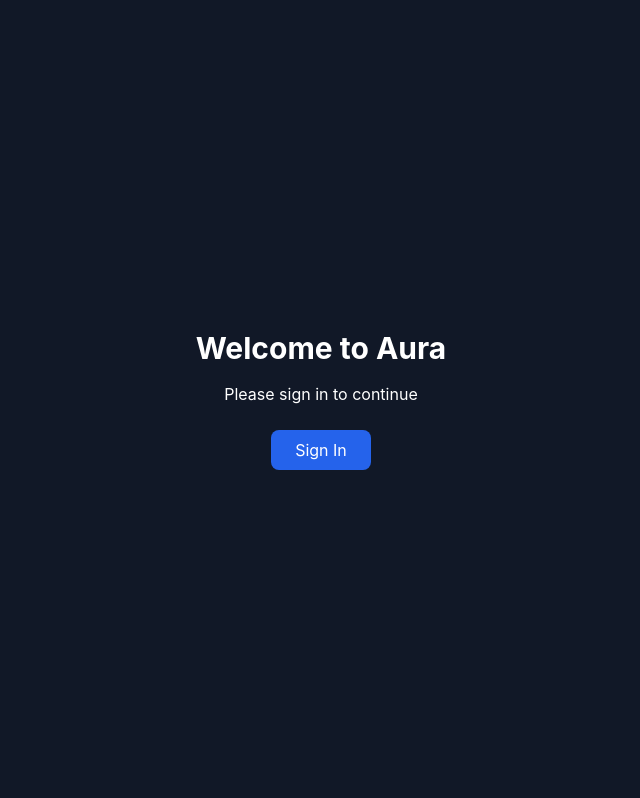
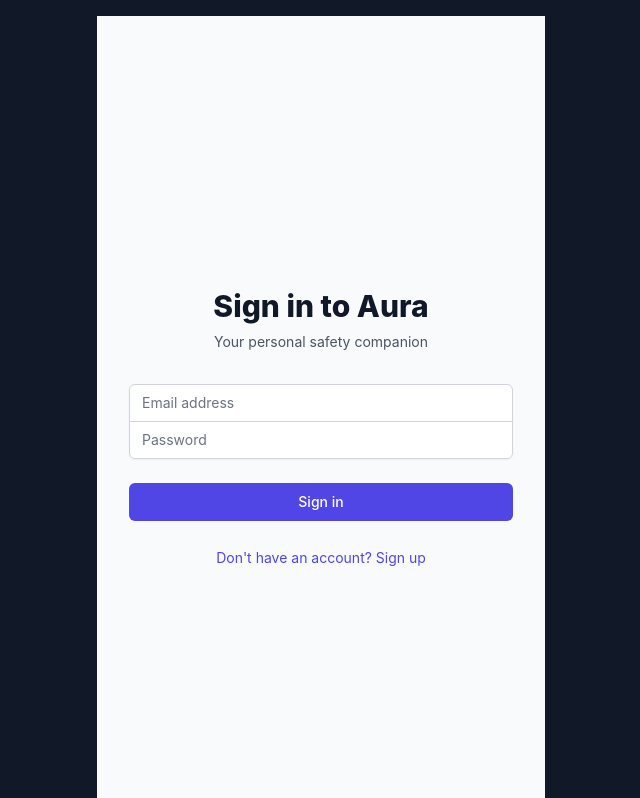
Before and after one commit to Adesh2204/Project-Aura, a React (Vite) app: page / in a window 1280 px wide. Shown: the top 798 px of the page, without its empty margins (319-959 px from the left). Built offline with nearby package versions, Linux system fonts and the light colour scheme; no server answers.

Commit message:
Commit_App.format

```diff
--- a/src/App.tsx
+++ b/src/App.tsx
@@ -12,6 +12,7 @@
 import { AuthProvider, useAuth } from './contexts/AuthContext';
 import { EmergencyProvider, useEmergency } from './contexts/EmergencyContext';
 import { VoiceActivatedOrb } from './Components/VoiceActivatedOrb';
+import { Login } from './Components/Login';
 
 // Mock components for missing imports
 const PermissionPrompt = ({ onComplete }: { onComplete: () => void }) => (
@@ -79,18 +80,19 @@
 const AppContent: React.FC = () => {
   const navigate = useNavigate();
   const location = useGeoLocation();
-  const { user, userProfile, signIn, signOut, loading } = useAuth();
+  const { user, userProfile, loading, signIn, signOut, signUp } = useAuth();
   const { activateEmergency } = useEmergency();
-  const [currentView, setCurrentView] = useState<'home' | 'settings' | 'permissions' | 'sos-confirmation' | 'fake-call' | 'monitoring' | 'auth'>('auth');
+  const [currentView, setCurrentView] = useState<'home' | 'settings' | 'permissions' | 'sos-confirmation' | 'fake-call' | 'monitoring' | 'auth' | 'signup'>('home');
   const [isProcessing, setIsProcessing] = useState(false);
   const [sosProcessing, setSOSProcessing] = useState(false);
+  const [permissionStatus, setPermissionStatus] = useState<PermissionState>('prompt');
 
   // Mock aura state
   const aura = {
-    triggerSOS: () => {},
+    triggerSOS: () => { setSOSProcessing(true); },
     setTranscription: (text: string) => { console.log('Transcription:', text); },
     setAIResponse: (response: string) => { console.log('AI Response:', response); },
-    updateSOSResult: (result: any) => {},
+    updateSOSResult: (result: any) => { setSOSProcessing(false); },
     sosAlertResult: { data: { contactsNotified: 0, timestamp: new Date().toISOString() } }
   };
 
@@ -243,18 +245,64 @@
   }, [user, userProfile, loading]);
 
   // Show loading state with timeout fallback
-  if (loading || !user) {
+  if (loading) {
     return (
       <div className="min-h-screen bg-gray-900 text-white p-4 flex items-center justify-center">
         <div className="text-center">
-          <h1 className="text-3xl font-bold mb-4">Welcome to Aura</h1>
-          <p className="mb-6">Please sign in to continue</p>
-          <button
-            onClick={() => signIn({})}
-            className="px-6 py-2 bg-blue-600 rounded-lg hover:bg-blue-700 transition-colors"
-          >
-            Sign In
-          </button>
+          <h1 className="text-3xl font-bold mb-4">Loading Aura</h1>
+          <p className="mb-6">Please wait while we load your experience...</p>
+        </div>
+      </div>
+    );
+  }
+
+  // Show login screen if not authenticated
+  if (!user) {
+    return (
+      <div className="min-h-screen bg-gray-900 text-white p-4 flex items-center justify-center">
+        <div className="max-w-md w-full">
+          <Login onSwitchToSignUp={() => setCurrentView('signup')} />
+        </div>
+      </div>
+    );
+  }
+
+  // Main app layout
+  if (currentView === 'home') {
+    return (
+      <div className="flex h-screen bg-gray-100">
+        {/* Left Sidebar */}
+        <div className="w-20 bg-gray-900 text-white flex flex-col items-center py-4">
+          <MenuBar placement="inline" />
+
+          {/* Aura Orb */}
+          <div className="mt-8">
+            <VoiceActivatedOrb
+              auraState={sosProcessing ? 'sos_active' : 'idle'}
+              permissionStatus={permissionStatus}
+              onRequestPermission={async () => {
+                try {
+                  const permission = await navigator.mediaDevices.getUserMedia({ audio: true });
+                  setPermissionStatus('granted');
+                  permission.getTracks().forEach(track => track.stop());
+                } catch (err) {
+                  setPermissionStatus('denied');
+                }
+              }}
+            />
+          </div>
+        </div>
+
+        {/* Main Content */}
+        <div className="flex-1 flex flex-col overflow-hidden">
+          {/* Map View */}
+          <div className="flex-1 relative">
+            <CityMap
+              userLocation={location}
+              onLocationChange={() => {}}
+              onError={(error) => console.error('Map error:', error)}
+            />
+          </div>
         </div>
       </div>
     );
```
